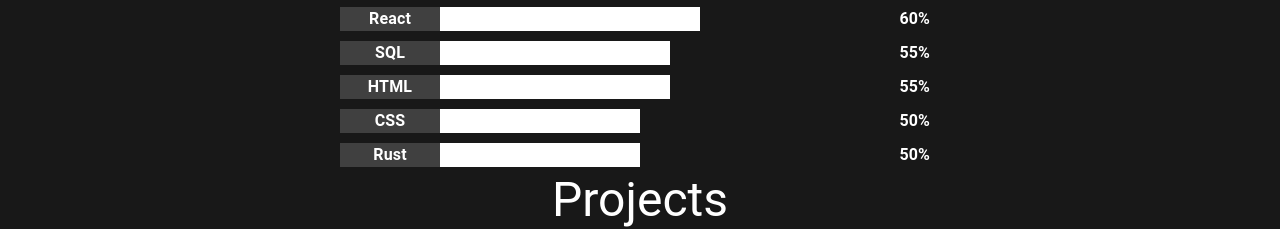
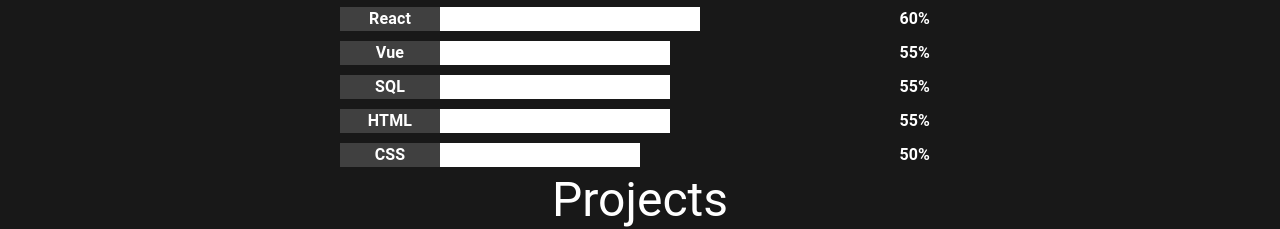
Before and after one commit to Narnian12/narnian12.github.io, a React (Create React App) app: page / in a window 1280 px wide. Shown: the part 723-952 px from the top of the page. Built offline with nearby package versions, Linux system fonts and the light colour scheme; no server answers.

Commit message:
Update packages, update languages

```diff
--- a/src/App.tsx
+++ b/src/App.tsx
@@ -42,10 +42,10 @@
   { name: "C++", percentage: "70%" },
   { name: "JavaScript", percentage: "60%" },
   { name: "React", percentage: "60%" },
+  { name: "Vue", percentage: "55%" },
   { name: "SQL", percentage: "55%" },
   { name: "HTML", percentage: "55%" },
   { name: "CSS", percentage: "50%" },
-  { name: "Rust", percentage: "50%" },
 ];
 
 const projectCards: CardInfo[] = [
--- a/src/Components/NavBar.tsx
+++ b/src/Components/NavBar.tsx
@@ -1,6 +1,5 @@
 import { useState, useEffect, FC } from "react";
 import { Icon } from "@iconify/react";
-import mediumIcon from "@iconify-icons/logos/medium-icon";
 import githubIcon from "@iconify-icons/logos/github-icon";
 import linkedinFill from "@iconify-icons/akar-icons/linkedin-fill";
 import { useMediaQuery } from "../CustomHooks/useMediaQuery";
```
Also changed, not shown: 1 other file (tests, documents, lock files or other folders).
